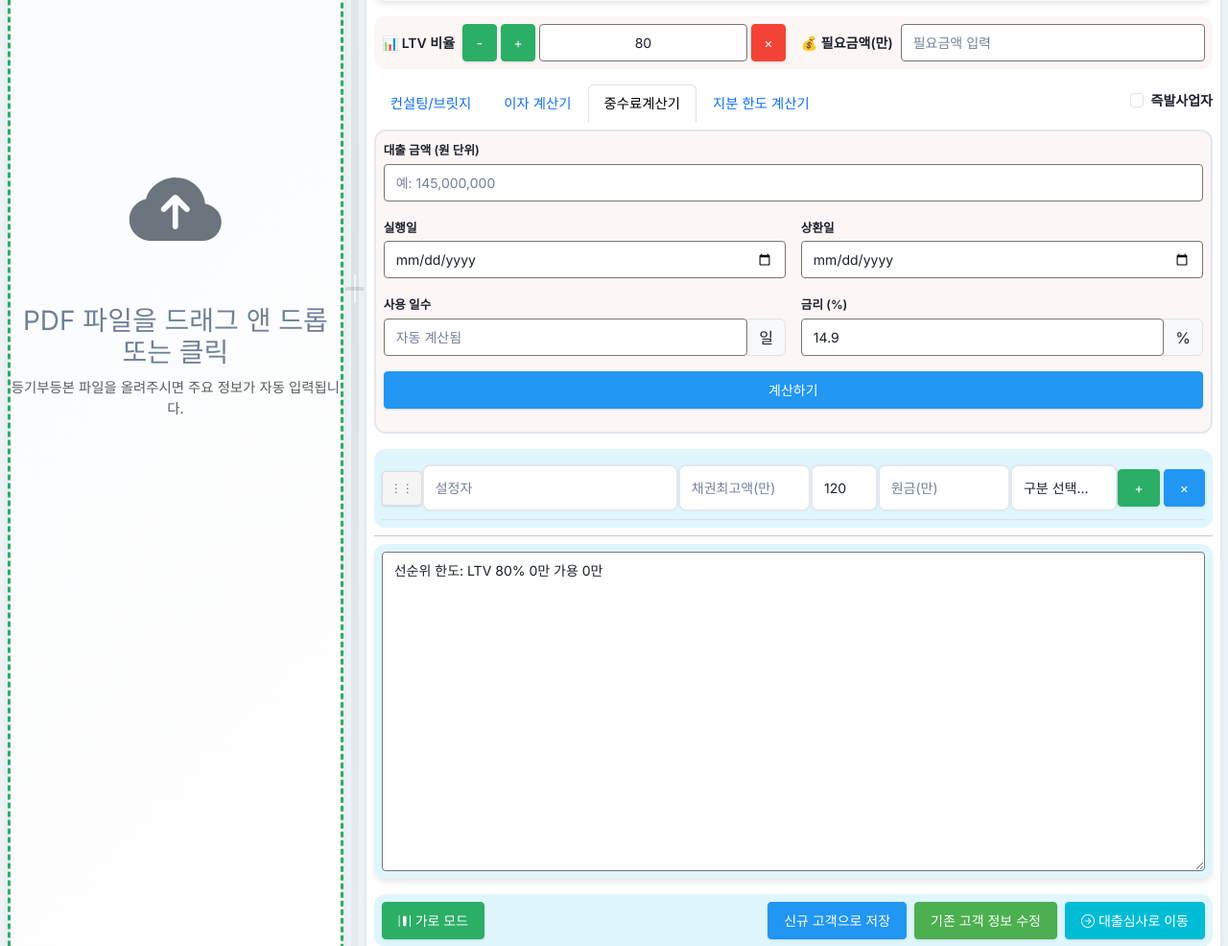
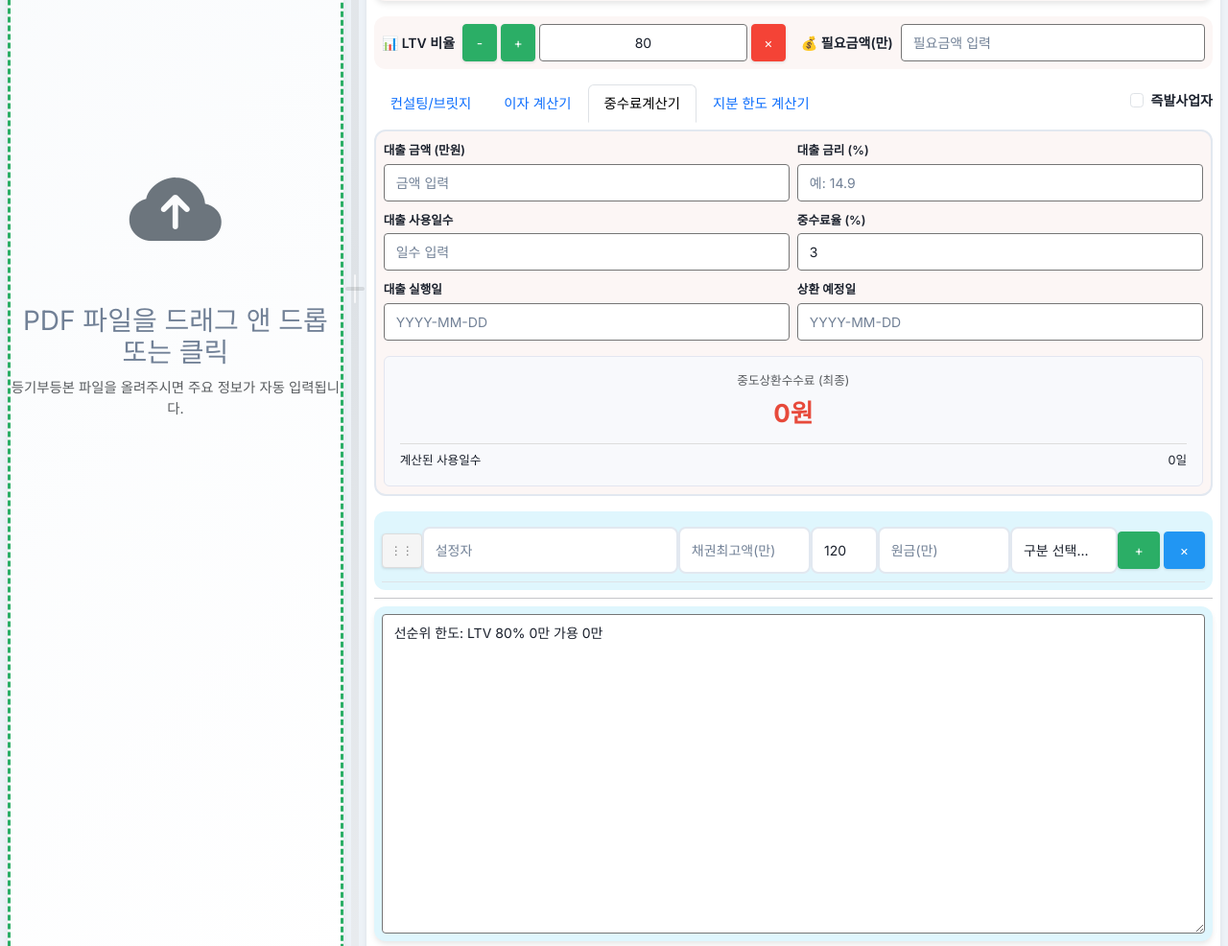
Before and after one commit to young626-jang/ltv_flask_, a Flask app: page / in a window 1280 px wide, after a click on "중수료계산기". Shown: the part 466-1452 px from the top of the page at 96% size. Run offline with Flask 3, Linux system fonts and the light colour scheme; data that the repository does not hold is empty.

Commit message:
Update entry.html

```diff
--- a/templates/entry.html
+++ b/templates/entry.html
@@ -325,69 +325,47 @@
                 <!-- ✅ [신규] 중도상환수수료 계산기 탭 내용 시작 -->
                 <!-- ====================================================== -->
                 <div class="tab-pane fade" id="prepay-fee-tab-pane" role="tabpanel">
-                    <div class="row g-3 mb-3">
-                        <div class="col-12">
-                            <label class="form-label small mb-1">대출 금액 (원 단위)</label>
-                            <input type="text" class="form-control md-input" id="prepay-principal" placeholder="예: 145,000,000">
-                        </div>
-                    </div>
-                    <div class="row g-3 mb-3">
+                    <div class="row g-2 mb-2">
                         <div class="col-md-6">
-                            <label class="form-label small mb-1">실행일</label>
-                            <input type="date" class="form-control md-input" id="prepay-start-date">
-                        </div>
-                        <div class="col-md-6">
-                            <label class="form-label small mb-1">상환일</label>
-                            <input type="date" class="form-control md-input" id="prepay-end-date">
-                        </div>
-                    </div>
-                    <div class="row g-3 mb-3">
-                        <div class="col-md-6">
-                            <label class="form-label small mb-1">사용 일수</label>
-                            <div class="input-group">
-                                <input type="text" class="form-control md-input" id="prepay-days" placeholder="자동 계산됨">
-                                <span class="input-group-text">일</span>
+                            <label class="form-label small mb-1">대출 금액 (만원)</label>
+                            <div class="position-relative">
+                                <input type="text" class="form-control md-input" id="prepay-principal" placeholder="금액 입력" style="padding-bottom: 25px;">
+                                <div id="prepay-kor-unit" style="position: absolute; right: 10px; bottom: 6px; font-size: 11px; color: #4e73df; font-weight: bold; pointer-events: none;"></div>
                             </div>
                         </div>
                         <div class="col-md-6">
-                            <label class="form-label small mb-1">금리 (%)</label>
-                            <div class="input-group">
-                                <input type="text" class="form-control md-input" id="prepay-interest-rate" value="14.9" placeholder="연이율">
-                                <span class="input-group-text">%</span>
-                            </div>
+                            <label class="form-label small mb-1">대출 금리 (%)</label>
+                            <input type="number" class="form-control md-input" id="prepay-interest-rate" placeholder="예: 14.9" step="0.1">
                         </div>
                     </div>
-                    <button type="button" class="btn md-btn md-btn-primary w-100 mb-3" onclick="calculatePrepayFee()">계산하기</button>
+                    <div class="row g-2 mb-2">
+                        <div class="col-md-6">
+                            <label class="form-label small mb-1">대출 사용일수</label>
+                            <input type="number" class="form-control md-input" id="prepay-days" placeholder="일수 입력">
+                        </div>
+                        <div class="col-md-6">
+                            <label class="form-label small mb-1">중수료율 (%)</label>
+                            <input type="number" class="form-control md-input" id="prepay-fee-rate" value="3" step="0.1">
+                        </div>
+                    </div>
+                    <div class="row g-2 mb-3">
+                        <div class="col-md-6">
+                            <label class="form-label small mb-1">대출 실행일</label>
+                            <input type="text" class="form-control md-input" id="prepay-start-date" placeholder="YYYY-MM-DD" maxlength="10">
+                        </div>
+                        <div class="col-md-6">
+                            <label class="form-label small mb-1">상환 예정일</label>
+                            <input type="text" class="form-control md-input" id="prepay-end-date" placeholder="YYYY-MM-DD" maxlength="10">
+                        </div>
+                    </div>
 
                     <!-- 결과 영역 -->
-                    <div id="prepay-results" style="display: none;">
-                        <div class="row g-2">
-                            <div class="col-md-4">
-                                <div class="p-2 bg-light rounded text-center">
-                                    <small class="text-muted d-block">총 수익 한도 (20%)</small>
-                                    <strong id="prepay-result-limit">-</strong>
-                                </div>
-                            </div>
-                            <div class="col-md-4">
-                                <div class="p-2 bg-light rounded text-center">
-                                    <small class="text-muted d-block">전체 발생 이자</small>
-                                    <strong id="prepay-result-interest">-</strong>
-                                </div>
-                            </div>
-                            <div class="col-md-4">
-                                <div class="p-2 rounded text-center" style="background: #4e73df; color: white;">
-                                    <small class="d-block" style="opacity: 0.9;">중도상환수수료</small>
-                                    <strong id="prepay-result-fee">-</strong>
-                                </div>
-                            </div>
-                        </div>
-                        <div id="prepay-fee-adjusted" class="text-danger small mt-2 text-end"></div>
-                        <div class="mt-3 p-2 bg-light rounded small">
-                            <div class="d-flex justify-content-between"><span>대출 원금</span><span id="prepay-breakdown-principal">-</span></div>
-                            <div class="d-flex justify-content-between"><span>경과이자</span><span id="prepay-breakdown-interest">-</span></div>
-                            <div class="d-flex justify-content-between"><span>중도상환수수료</span><span id="prepay-breakdown-fee">-</span></div>
-                            <hr class="my-1">
-                            <div class="d-flex justify-content-between fw-bold" style="color: #e74a3b;"><span>총 상환 원리금</span><span id="prepay-breakdown-total">-</span></div>
+                    <div class="p-3 rounded text-center" style="background: #f8f9fc; border: 1px solid #e3e6f0;">
+                        <div class="small text-muted mb-1">중도상환수수료 (최종)</div>
+                        <div style="font-size: 26px; font-weight: bold; color: #e74a3b; margin-bottom: 12px;" id="prepay-result-fee">0원</div>
+                        <div class="small d-flex justify-content-between" style="padding-top: 8px; border-top: 1px solid #ddd;">
+                            <span>계산된 사용일수</span>
+                            <span id="prepay-result-days">0일</span>
                         </div>
                     </div>
                 </div>
@@ -1002,87 +980,120 @@ function getNextBusinessDay(date) {
 }
 
 // ======================================================
-// ✅ [수정] 중도상환수수료 계산기 함수들 (정밀형)
+// ✅ [수정] 중도상환수수료 계산기 함수들 (실시간 계산)
 // ======================================================
 
 document.addEventListener('DOMContentLoaded', function() {
-    // 대출금액 입력 필드 자동 포맷팅 (콤마 추가)
+    // 대출금액 입력 필드 - 만원 단위 + 한글 표시
     const prepayPrincipalField = document.getElementById('prepay-principal');
     if (prepayPrincipalField) {
         prepayPrincipalField.addEventListener('input', function() {
-            let value = this.value.replace(/[^\d]/g, '');
-            if (value) {
-                this.value = Number(value).toLocaleString();
+            let val = this.value.replace(/[^0-9]/g, '');
+            this.value = val;
+
+            const korUnit = document.getElementById('prepay-kor-unit');
+            if (!val || val === "0") {
+                korUnit.innerText = "";
+            } else {
+                let amount = parseInt(val);
+                let result = "";
+                let ok = Math.floor(amount / 10000);
+                let man = amount % 10000;
+                if (ok > 0) result += ok + "억 ";
+                if (man > 0) result += man + "만";
+                korUnit.innerText = result + "원";
             }
+            calculatePrepayFee();
         });
     }
 
-    // 실행일/상환일 변경 시 자동 일수 계산
+    // 날짜 입력 필드 - 자동 하이픈 추가
     const startDateField = document.getElementById('prepay-start-date');
     const endDateField = document.getElementById('prepay-end-date');
 
     if (startDateField) {
-        startDateField.addEventListener('change', syncPrepayDays);
+        startDateField.addEventListener('input', function() {
+            prepayAutoHyphen(this);
+            calculatePrepayFee();
+        });
     }
     if (endDateField) {
-        endDateField.addEventListener('change', syncPrepayDays);
+        endDateField.addEventListener('input', function() {
+            prepayAutoHyphen(this);
+            calculatePrepayFee();
+        });
     }
 
-    // Enter 키로 계산
-    document.querySelectorAll('#prepay-fee-tab-pane input').forEach(input => {
-        input.addEventListener('keypress', function(e) {
-            if (e.key === 'Enter') {
-                calculatePrepayFee();
-            }
-        });
-    });
+    // 사용일수, 금리, 수수료율 입력 시 실시간 계산
+    const daysField = document.getElementById('prepay-days');
+    const rateField = document.getElementById('prepay-interest-rate');
+    const feeRateField = document.getElementById('prepay-fee-rate');
+
+    if (daysField) daysField.addEventListener('input', calculatePrepayFee);
+    if (rateField) rateField.addEventListener('input', calculatePrepayFee);
+    if (feeRateField) feeRateField.addEventListener('input', calculatePrepayFee);
 });
 
-// 실행일/상환일로 사용 일수 자동 계산
-function syncPrepayDays() {
-    const startDate = document.getElementById('prepay-start-date').value;
-    const endDate = document.getElementById('prepay-end-date').value;
+// 날짜 자동 하이픈 추가 (YYYY-MM-DD)
+function prepayAutoHyphen(obj) {
+    let str = obj.value.replace(/[^0-9]/g, '');
+    let tmp = '';
+    if (str.length < 5) tmp = str;
+    else if (str.length < 7) tmp = str.substr(0, 4) + '-' + str.substr(4);
+    else tmp = str.substr(0, 4) + '-' + str.substr(4, 2) + '-' + str.substr(6);
+    obj.value = tmp;
 
-    if (startDate && endDate) {
-        const diff = Math.floor((new Date(endDate) - new Date(startDate)) / (24 * 60 * 60 * 1000));
-        document.getElementById('prepay-days').value = diff > 0 ? diff : 0;
+    if(tmp.length === 10) {
+        const s = document.getElementById('prepay-start-date').value;
+        const e = document.getElementById('prepay-end-date').value;
+        const start = new Date(s);
+        const end = new Date(e);
+        if(!isNaN(start) && !isNaN(end)) {
+            const diff = Math.floor((end - start) / 86400000);
+            document.getElementById('prepay-days').value = diff > 0 ? diff : 0;
+        }
     }
 }
 
-// 중도상환수수료 계산 함수 (정밀형: 법적 한도 20% 자동 적용)
+// 중도상환수수료 계산 함수 (실시간)
 function calculatePrepayFee() {
-    const principal = parseInt(document.getElementById('prepay-principal').value.replace(/,/g, '')) || 0;
-    const days = parseInt(document.getElementById('prepay-days').value) || 0;
-    const rate = parseFloat(document.getElementById('prepay-interest-rate').value) || 0;
+    const pStr = document.getElementById('prepay-principal').value;
+    const dStr = document.getElementById('prepay-days').value;
+    const rStr = document.getElementById('prepay-interest-rate').value;
+    const fStr = document.getElementById('prepay-fee-rate').value;
 
-    if (principal <= 0 || days <= 0 || rate <= 0) {
-        alert('모든 값을 올바르게 입력해주세요.');
+    // 하나라도 입력 안되면 0으로 표시
+    if(!pStr || !dStr || !rStr || !fStr) {
+        updatePrepayUI(0, dStr || 0);
         return;
     }
 
-    // 전산 방식: 소수점 이하 무조건 버림(Floor)
-    const limit20 = Math.floor(principal * 0.20 * days / 365);  // 법적 한도 (20%)
-    const totalInt = Math.floor(principal * (rate / 100) * days / 365);  // 전체 발생 이자
-    const maxFee = Math.max(0, limit20 - totalInt);  // 중도상환수수료 = 한도 - 이자
-    const totalPayment = principal + totalInt + maxFee;  // 총 상환 원리금
+    const p = parseInt(pStr) * 10000;  // 만원 → 원
+    const d = parseInt(dStr);
+    const r = parseFloat(rStr);
+    const f = parseFloat(fStr);
 
-    // 결과 표시
-    document.getElementById('prepay-results').style.display = '';
+    if(p <= 0 || d <= 0) {
+        updatePrepayUI(0, d);
+        return;
+    }
 
-    const formatWon = (num) => num.toLocaleString() + '원';
+    // 법적 한도 20% 및 약정 이자 (버림)
+    const limit = Math.floor(p * 0.20 * d / 365);
+    const interestTotal = Math.floor(p * (r/100) * d / 365);
 
-    document.getElementById('prepay-result-limit').textContent = formatWon(limit20);
-    document.getElementById('prepay-result-interest').textContent = formatWon(totalInt);
-    document.getElementById('prepay-result-fee').textContent = formatWon(maxFee);
+    // 중수료 계산: 약정 수수료율 vs 법적 한도 잔여분 중 작은 값
+    const rawFee = Math.floor(p * (f/100));
+    const maxFee = Math.max(0, limit - interestTotal);
+    const finalFee = Math.min(rawFee, maxFee);
 
-    // 법적 한도 적용 메시지
-    document.getElementById('prepay-fee-adjusted').textContent = '※ 법적 한도(20%) 적용 완료';
+    updatePrepayUI(finalFee, d);
+}
 
-    // 상세 내역
-    document.getElementById('prepay-breakdown-principal').textContent = formatWon(principal);
-    document.getElementById('prepay-breakdown-interest').textContent = formatWon(totalInt);
-    document.getElementById('prepay-breakdown-fee').textContent = formatWon(maxFee);
-    document.getElementById('prepay-breakdown-total').textContent = formatWon(totalPayment);
+// 결과 UI 업데이트
+function updatePrepayUI(fee, days) {
+    document.getElementById('prepay-result-fee').innerText = fee.toLocaleString() + '원';
+    document.getElementById('prepay-result-days').innerText = days + '일';
 }
 </script>
 
```
